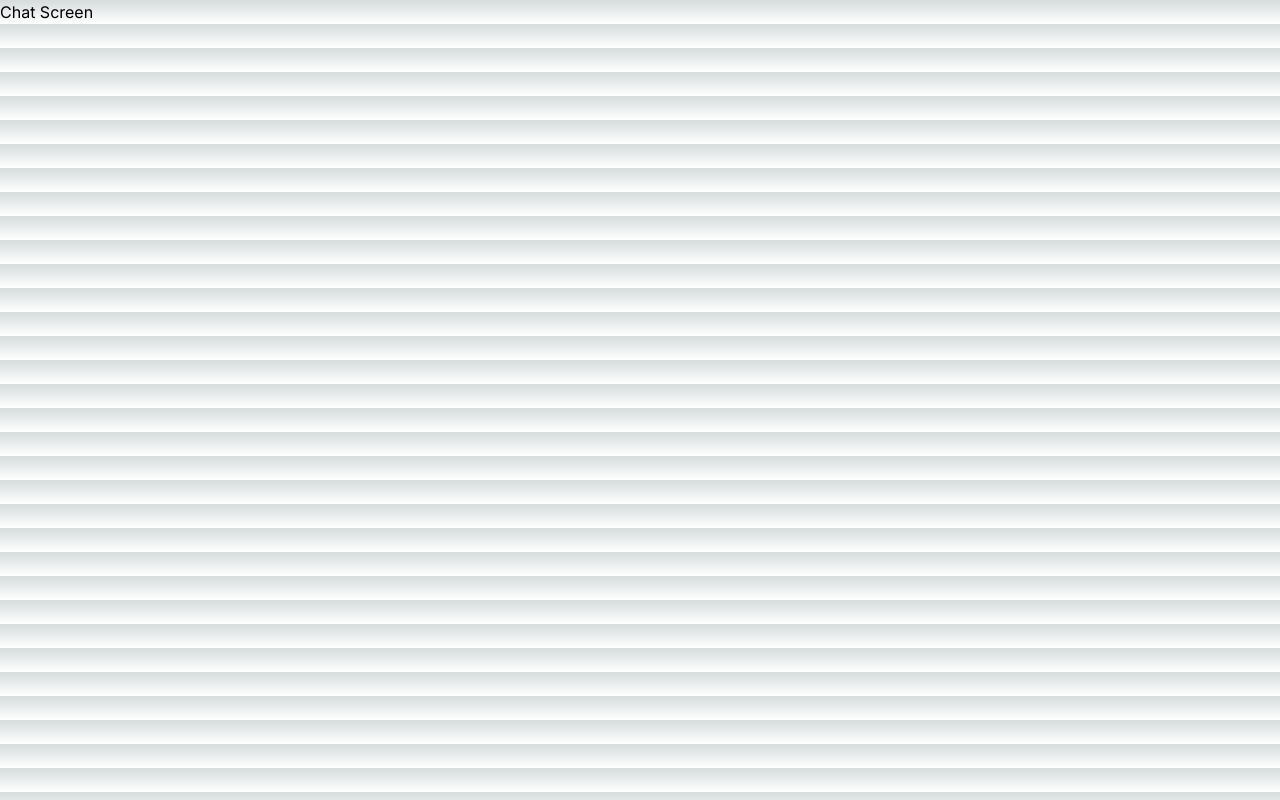
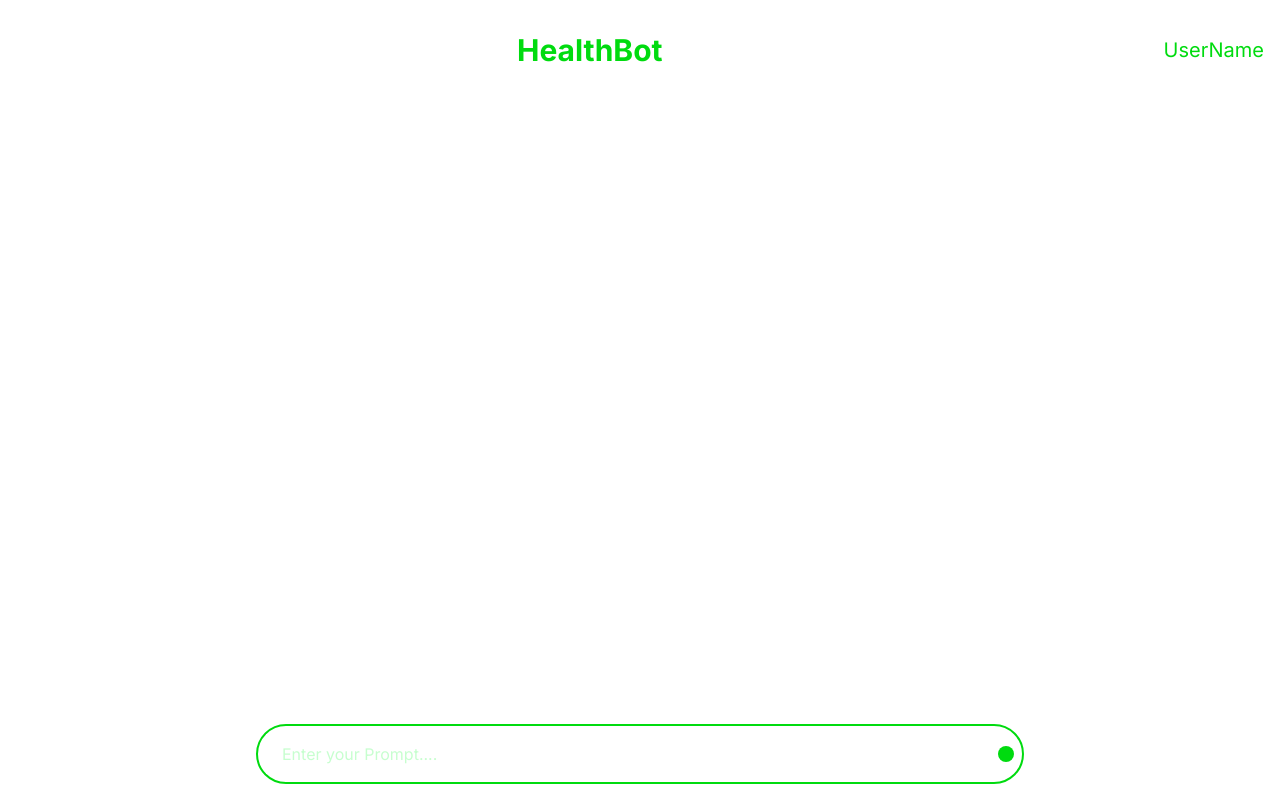
Before and after one commit to sarmadhamdani02/HealthBot.ai, a Next.js app: page /chatscreen in a window 1280 px wide. Built offline with nearby package versions, Linux system fonts and the light colour scheme.

Commit message:
update page.tsx : added a chat screen

```diff
--- a/src/app/chatscreen/page.tsx
+++ b/src/app/chatscreen/page.tsx
@@ -1,3 +1,33 @@
-export default function ChatBot(){
-    return <h1>Chat Screen</h1>
-}
+import React from 'react';
+
+const HealthBotDashboard = () => {
+  return (
+    <div className="min-h-screen flex flex-col justify-between bg-white p-4">
+      <header className="flex justify-between items-center py-4">
+        <button className="text-[#00DB0F] text-2xl">
+          <i className="fas fa-bars"></i>
+        </button>
+        <h1 className="text-[#00DB0F] text-3xl font-bold">HealthBot</h1>
+        <span className="text-[#00DB0F] text-xl">UserName</span>
+      </header>
+
+      {/* Footer Input Section */}
+      <footer className="w-full">
+        <div className="flex justify-center items-center">
+          <div className="w-full max-w-3xl flex items-center border-2 border-[#00DB0F] rounded-full p-2">
+            <input
+              type="text"
+              placeholder="Enter your Prompt...."
+              className="flex-grow px-4 py-2 focus:outline-none text-[#00DB0F] placeholder-[#C7FECF]"
+            />
+            <button className="bg-[#00DB0F] text-white p-2 rounded-full">
+              <i className="fas fa-arrow-right"></i>
+            </button>
+          </div>
+        </div>
+      </footer>
+    </div>
+  );
+};
+
+export default HealthBotDashboard;
```
